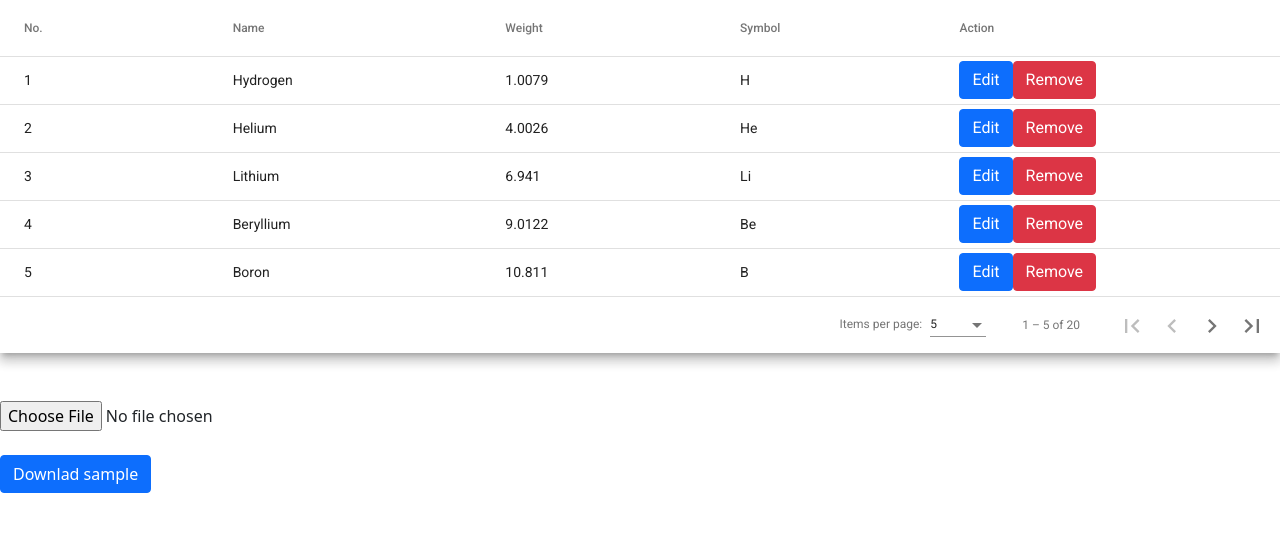
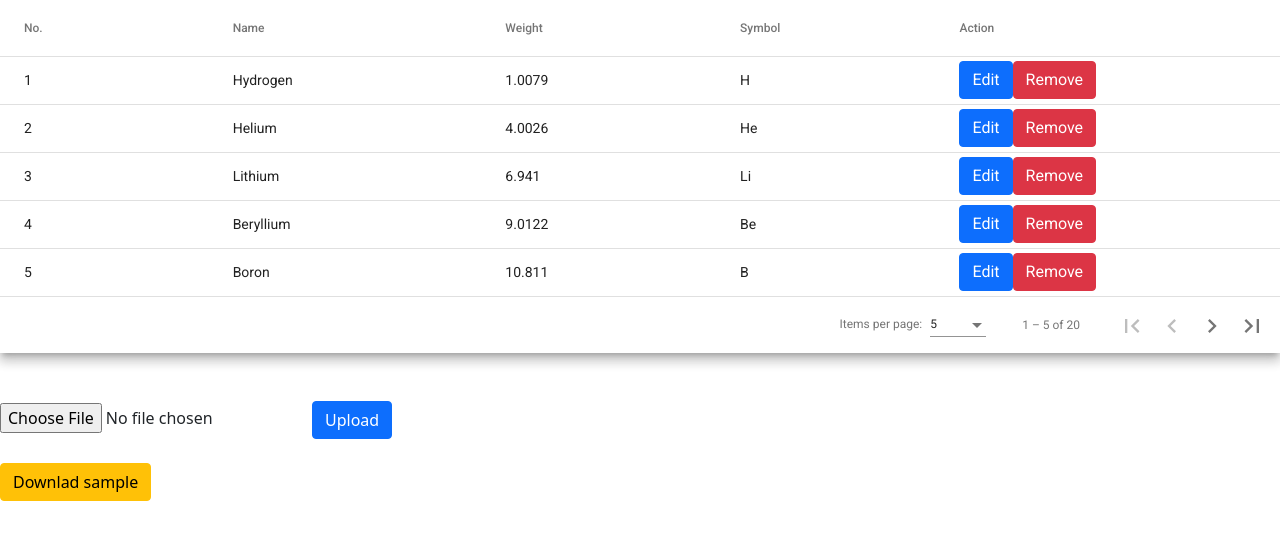
Before and after one commit to jas75/datatable-angular, an Angular app: page / in a window 1280 px wide. Shown: the top 540 px of the page. Built offline with nearby package versions, Linux system fonts and the light colour scheme.

Commit message:
create csv file + upload form

```diff
--- a/src/app/components/data-table/data-table.component.html
+++ b/src/app/components/data-table/data-table.component.html
@@ -76,11 +76,14 @@
     </mat-paginator>
 </div>
 
-<div class="pt-5">
-
+<div class="pt-5" [formGroup]="uploadForm">
   <input type="file" (change)='onFileSelect($event)'>
+  <button class="btn btn-primary" type="submit" (click)="onFileSubmit()" >
+    Upload
+  </button>
+  <!-- [disabled]='uploadForm.invalid || loading' -->
   <br>
   <br>
-  <button class='btn btn-primary' (click)='downloadSample()'>Downlad sample</button>
+  <button class='btn btn-warning' (click)='downloadSample()'>Downlad sample</button>
 
 </div>
--- a/src/app/components/data-table/data-table.component.ts
+++ b/src/app/components/data-table/data-table.component.ts
@@ -1,5 +1,5 @@
 import {AfterViewInit, Component, OnInit, ViewChild} from '@angular/core';
-import { FormBuilder, FormGroup } from '@angular/forms';
+import { FormBuilder, FormGroup, Validators } from '@angular/forms';
 import {MatPaginator} from '@angular/material/paginator';
 import {MatTableDataSource} from '@angular/material/table';
 import { saveAs } from 'file-saver';
@@ -21,6 +21,7 @@ export class DataTableComponent implements AfterViewInit, OnInit {
   paginator!: MatPaginator;
 
   public rowForm!: FormGroup;
+  public uploadForm!: FormGroup;
   constructor(
     private fb: FormBuilder,
   ) {
@@ -32,12 +33,12 @@ export class DataTableComponent implements AfterViewInit, OnInit {
   }
 
   ngAfterViewInit() {
-    console.log('ngAfterViewInit');
     this.dataSource.paginator = this.paginator;
   }
 
   ngOnInit(): void {
     this.createRowForm();
+    this.createUploadForm();
   }
 
   public createRowForm() {
@@ -49,7 +50,6 @@ export class DataTableComponent implements AfterViewInit, OnInit {
   }
 
   public onEditBtnClick(element: any) {
-    // console.log(element);
     this.positionToEdit = element.position;
     this.createRowForm();
     this.rowForm.patchValue({
@@ -94,13 +94,32 @@ export class DataTableComponent implements AfterViewInit, OnInit {
 
 
   // CSV FILE
+  public createUploadForm() {
+    this.uploadForm = this.fb.group({
+      file: ['', [Validators.required]]
+    });
+  }
+
   public onFileSelect(event: any) {
-
+    console.log(event)
+    if (event.target.files.length > 0) {
+      const file = event.target.files[0];
+      this.uploadForm.get('file')?.setValue(file);
+    }
   }
 
 
   public downloadSample() {
     saveAs('assets/sample/sample.csv', 'sample.csv')
+  }
+
+
+  public onFileSubmit() {
+    if (!this.uploadForm.invalid) {
+      console.log(this.uploadForm.get('file'));
+    } else {
+      console.log('invalid');
+    }
   }
 }
 
@@ -110,6 +129,7 @@ export interface PeriodicElement {
   weight: number;
   symbol: string;
 }
+
 
 let ELEMENT_DATA: PeriodicElement[] = [
   {position: 1, name: 'Hydrogen', weight: 1.0079, symbol: 'H'},
@@ -133,3 +153,13 @@ let ELEMENT_DATA: PeriodicElement[] = [
   {position: 19, name: 'Potassium', weight: 39.0983, symbol: 'K'},
   {position: 20, name: 'Calcium', weight: 40.078, symbol: 'Ca'},
 ];
+
+
+export interface Guest {
+  id: number;
+  name: string;
+  firstname: string;
+  mail: string;
+}
+
+let GUEST_DATA: Guest[] = [];
```
Also changed, not shown: src/assets/sample/sample.csv.
